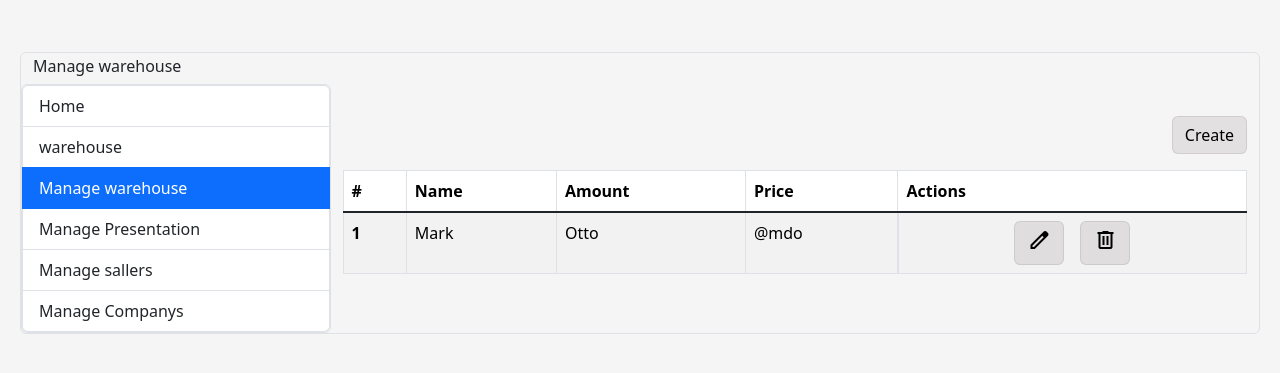
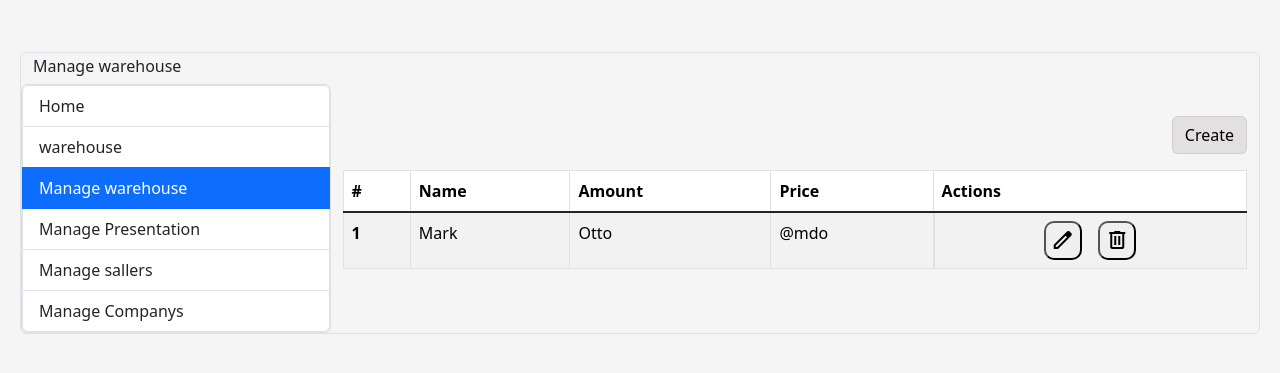
Before and after one commit to cristianHNITSP/proyecto-final-tiendadevanessa, a Flask app: page /products/manage_warehouse in a window 1280 px wide. Shown: the part 44-417 px from the top of the page. Run offline with Flask 3, Linux system fonts and the light colour scheme; some libraries are stand-ins or nearby versions.

Commit message:
cambios  visuales :D

```diff
--- a/marketMAIN/products.py
+++ b/marketMAIN/products.py
@@ -5,7 +5,6 @@ bp = Blueprint('products', __name__, url_prefix='/products')
 @bp.route('/warehouse')
 def warehouse():
     return render_template('products/warehouse.html')
-
 
 @bp.route('/manage_warehouse')
 def managewarehouse():
--- a/marketMAIN/static/css/products.css
+++ b/marketMAIN/static/css/products.css
@@ -61,3 +61,24 @@ body.dark-mode .list-group-buttons:active {
   /* Color de fondo cuando se presiona el botón en modo claro */
 
 }
+
+
+.square-btn {
+  width: 3vw; /* Utilizamos 10% del ancho de la ventana */
+  height: 3vw; /* Utilizamos 10% del ancho de la ventana */
+  /* Otros estilos */
+  display: inline-flex;
+  align-items: center;
+  justify-content: center;
+  border-radius: 10px; /* Suaviza los bordes */
+
+  transition: background-color 0.3s; /* Agrega una transición suave */
+}
+
+.square-btn:hover {
+  background-color: #FFC107; /* Cambia el color de fondo al pasar el cursor sobre el botón */
+}
+
+.square-btn:active {
+  background-color: #FFC107; /* Cambia el color de fondo cuando se presiona el botón */
+}
--- a/marketMAIN/templates/products/Manage-warehouse.html
+++ b/marketMAIN/templates/products/Manage-warehouse.html
@@ -72,12 +72,12 @@
             <td>Otto</td>
             <td>@mdo</td>
             <td class="text-center d-flex justify-content-center align-items-center ">
-              <button type="button" class="btn btn-warning mx-2" data-bs-toggle="modal" data-bs-target="#editproduct">
+              <button type="button" class="square-btn btn-warning mx-2" data-bs-toggle="modal" data-bs-target="#editproduct">
                 <span class="material-symbols-outlined">
                   edit
                 </span>
               </button>
-              <button type="button" class="btn btn-danger mx-2" data-bs-toggle="modal"
+              <button type="button" class="square-btn btn-danger mx-2" data-bs-toggle="modal"
                 data-bs-target="#deleteproduct"><span class="material-symbols-outlined">
                   delete
                 </span></button>
```
